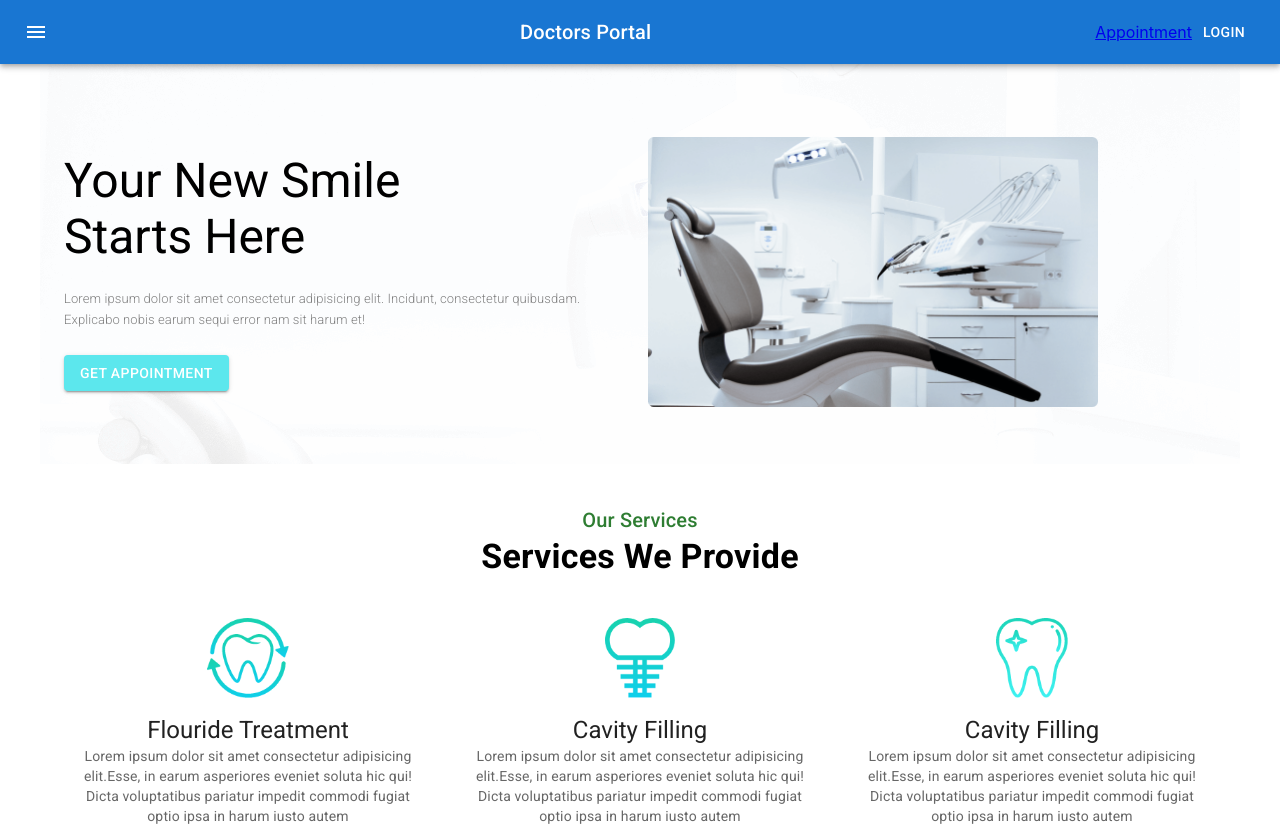
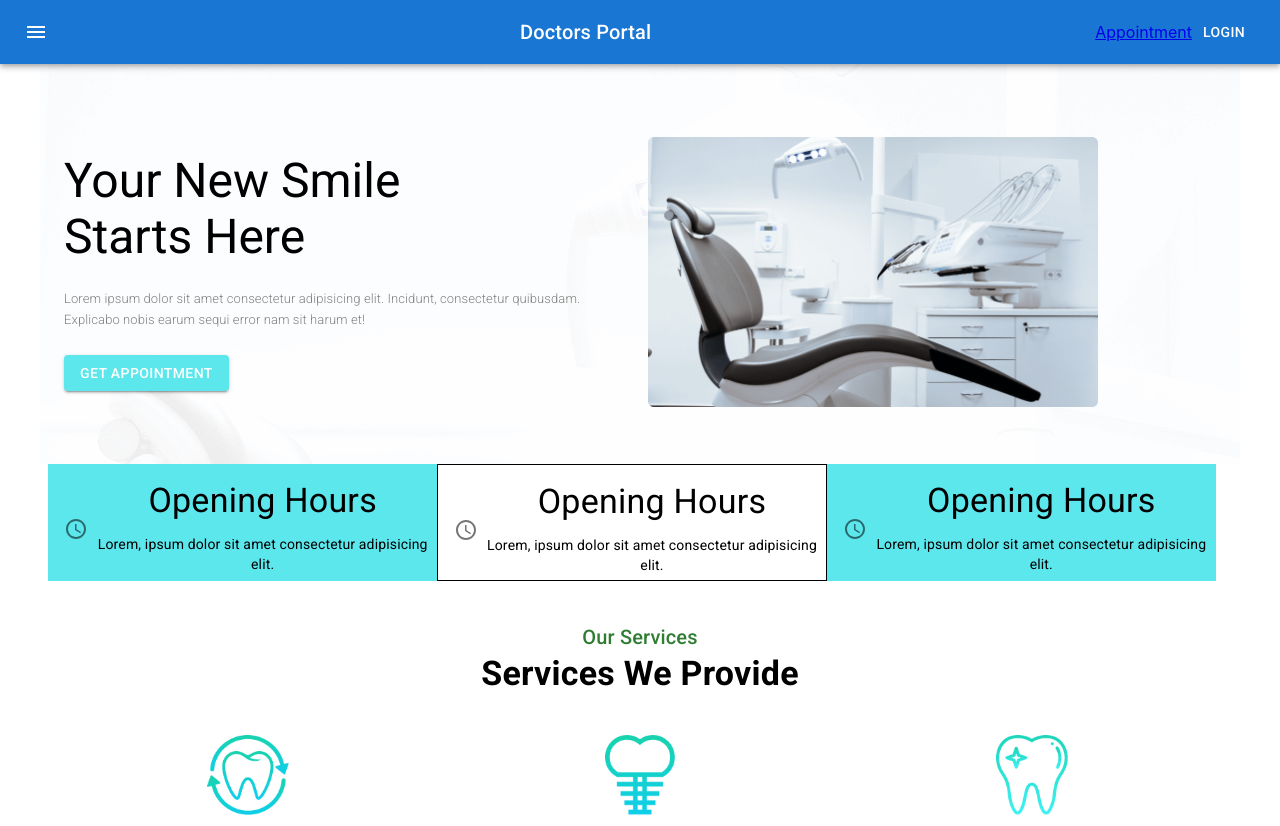
Before and after one commit to CoderMahabub/doctors-portal-client, a React (Create React App) app: page / in a window 1280 px wide. Shown: the top 826 px of the page. Built offline with nearby package versions, Linux system fonts and the light colour scheme.

Commit message:
Dummy Info

```diff
--- a/src/Pages/Home/Home/Home.js
+++ b/src/Pages/Home/Home/Home.js
@@ -7,12 +7,14 @@ import ExceptionBanner from '../ExceptionBanner/ExceptionBanner';
 import Testimonial from '../Testimonial/Testimonial';
 import ContactUs from '../ContactUs/ContactUs';
 import Footer from '../../Shared/Footer/Footer';
+import Info from '../Info/Info';
 
 const Home = () => {
     return (
         <div>
             <Navigation></Navigation>
             <Banner></Banner>
+            <Info></Info>
             <Services></Services>
             <ExceptionBanner></ExceptionBanner>
             <AppointmentBanner></AppointmentBanner>
--- /dev/null
+++ b/src/Pages/Home/Info/Info.js
@@ -0,0 +1,59 @@
+import React from 'react';
+import Box from '@mui/material/Box';
+import Grid from '@mui/material/Grid';
+import Container from '@mui/material/Container';
+import AccessTimeIcon from '@mui/icons-material/AccessTime';
+import { Typography } from '@mui/material';
+
+const Info = () => {
+    return (
+        <Container>
+            <Box sx={{ flexGrow: 1 }}>
+                <Grid container spacing={2}>
+                    <Grid item xs={12} md={4} style={{ backgroundColor: '#5CE7ED' }}>
+                        <Grid sx={{ display: 'flex', alignItems: 'center' }}>
+                            <AccessTimeIcon color="action" />
+                            <Box >
+                                <Typography variant="h4" gutterBottom component="div">
+                                    Opening Hours
+                                </Typography>
+                                <Typography variant="body2" gutterBottom>
+                                    Lorem, ipsum dolor sit amet consectetur adipisicing elit.
+                                </Typography>
+                            </Box>
+                        </Grid>
+                    </Grid>
+                    <Grid item xs={12} md={4} style={{ backgroundColor: '#fff', border: '1px solid black' }}>
+                        <Grid sx={{ display: 'flex', alignItems: 'center' }}>
+                            <AccessTimeIcon color="action" />
+                            <Box >
+                                <Typography variant="h4" gutterBottom component="div">
+                                    Opening Hours
+                                </Typography>
+                                <Typography variant="body2" gutterBottom>
+                                    Lorem, ipsum dolor sit amet consectetur adipisicing elit.
+                                </Typography>
+                            </Box>
+                        </Grid>
+                    </Grid>
+                    <Grid item xs={12} md={4} style={{ backgroundColor: '#5CE7ED' }}>
+                        <Grid sx={{ display: 'flex', alignItems: 'center' }}>
+                            <AccessTimeIcon color="action" />
+                            <Box >
+                                <Typography variant="h4" gutterBottom component="div">
+                                    Opening Hours
+                                </Typography>
+                                <Typography variant="body2" gutterBottom>
+                                    Lorem, ipsum dolor sit amet consectetur adipisicing elit.
+                                </Typography>
+                            </Box>
+                        </Grid>
+                    </Grid>
+                </Grid>
+            </Box>
+        </Container>
+
+    );
+};
+
+export default Info;
```
